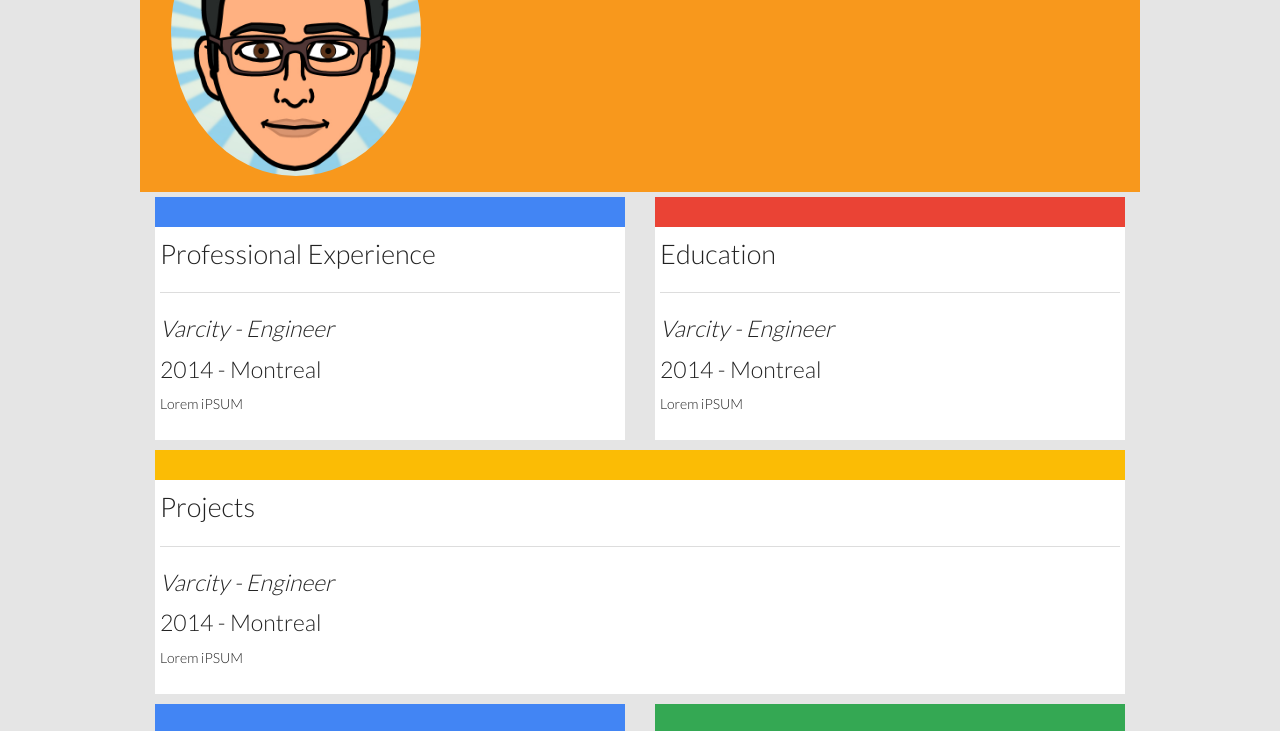
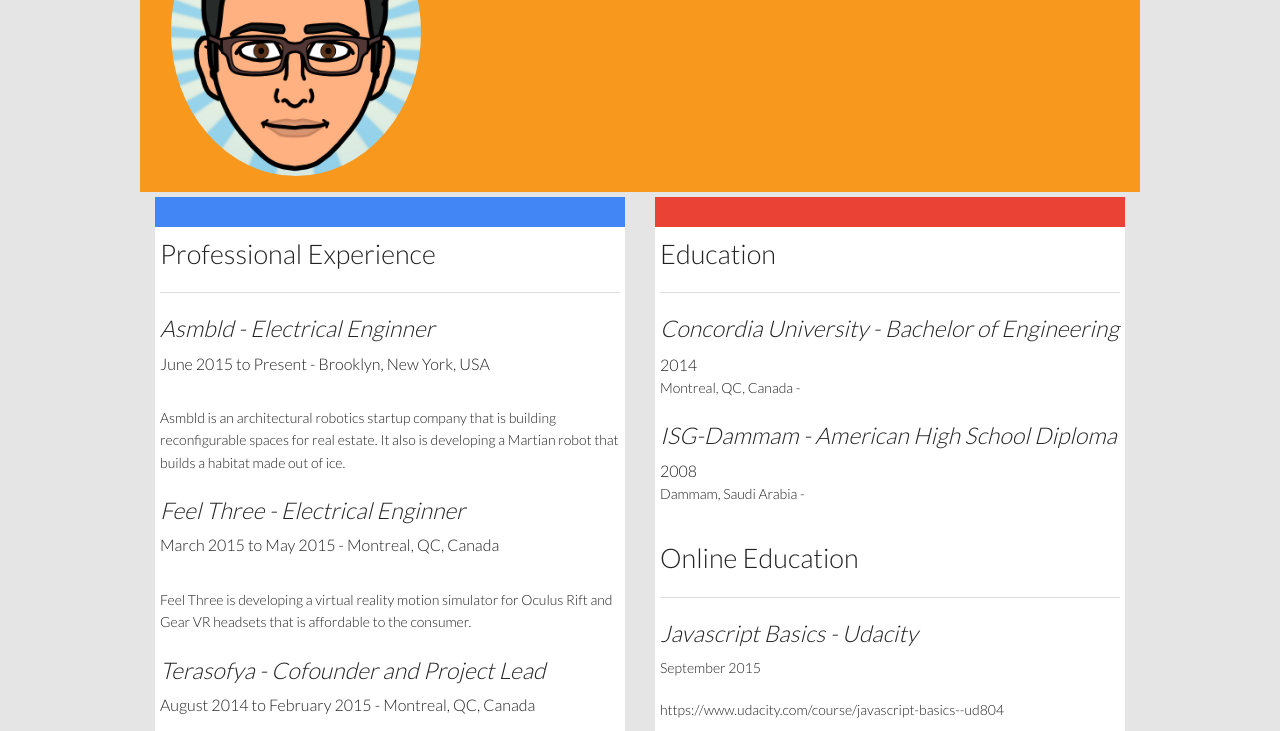
Before and after one commit to YazzyYaz/resume-builder, a plain HTML site: page index.html in a window 1280 px wide. Shown: the part 247-978 px from the top of the page. Drawn offline with nearby package versions, Linux system fonts and the light colour scheme; some packages are replaced by stand-ins of ours.

Commit message:
feat: Add Work and Education for template and javascript files

```diff
--- a/css/app.css
+++ b/css/app.css
@@ -327,3 +327,7 @@ p {
 	background-color: #bcbbbb;
 	margin-top: 10px;
 }
+
+.work-date {
+	font-size: 16px;
+}
--- a/index.html
+++ b/index.html
@@ -4,10 +4,12 @@
 
 <head>
 	<meta charset="utf-8">
+	<meta http-equiv="X-UA-Compatible" content="IE=edge">
 	<meta name="viewport" content="width=device-width, initial-scale=1.0">
 
 	<title>Yaz Khoury Resume</title>
-
+	<!--Font Awesome-->
+	<link rel="stylesheet" href="https://maxcdn.bootstrapcdn.com/font-awesome/4.4.0/css/font-awesome.min.css">
 	<!--Normalize-->
 	<link rel="stylesheet" href="css/normalize.css">
 	<!--Foundation-->
@@ -15,10 +17,12 @@
 	<!--Stylesheet-->
 	<link rel="stylesheet" href="css/app.css">
 	<!--Google Fonts-->
-	<link href='https://fonts.googleapis.com/css?family=Open+Sans|Lato:300,100' rel='stylesheet' type='text/css'>
-	<!--Font Awesome-->
+	<link href="https://fonts.googleapis.com/css?family=Open+Sans|Lato:300,100" rel="stylesheet">
+
 	<!--Modernizr-->
 	<script src="js/modernizr.js"></script>
+
+
 </head>
 
 <body>
@@ -26,10 +30,9 @@
 		<header class="header">
 			<div id="row1" class="row">
 				<div class="small-5 column">
-					<h1 id="yoogle-header"><span class="blue">Y</span><span class="red">o</span><span class="yellow">o</span><span class="blue">g</span><span class="green">l</span><span class="red">e</span><span class="black">+</span></h1>
+					<h1 id="yoogle-header"><span class="red">o</span><span class="yellow">o</span><span class="blue">g</span><span class="green">l</span><span class="red">e</span><span class="black">+</span></h1>
 				</div>
-				<div class="small-7 column">
-					<h2 id="header-name">Yaz Khoury</h2>
+				<div class="small-7 column" id="name-display">
 				</div>
 			</div>
 		</header>
@@ -59,12 +62,9 @@
 			</section>
 		</nav>
 		<div class="row" id="orbit-orange">
-			<div class="small-5 column">
-				<img src="img/yaz_avatar.jpg" class="responsive-img" id="avatar-pic">
+			<div class="small-5 medium-4 large-4 column" id="my-picture">
 			</div>
-			<div class="small-7 column" id="main-tagline">
-				<h2>Web Developer</h2>
-				<h3>Front-End Ninja</h3>
+			<div class="small-7 medium-8 large-8 column" id="main-tagline">
 			</div>
 		</div>
 	</section>
@@ -74,21 +74,21 @@
 			<div class="row">
 				<div class="small-12 medium-6 column">
 					<div class="blue-panel">
-						<div class="panel-body">
+						<div class="panel-body" id="work-panel">
 							<h3>Professional Experience</h3><hr>
-							<h4><i>Varcity		- 	Engineer</i></h4>
-							<h4>2014 - Montreal</h4>
-							<p class="work-description">Lorem iPSUM</p>
+							<!-- <h4><i>Varcity		- 	Engineer</i></h4> -->
+							<!-- <h4>2014 - Montreal</h4> -->
+							<!-- <p class="work-description">Lorem iPSUM</p><hr> -->
 						</div>
 					</div>
 				</div>
 				<div class="small-12 medium-6 column">
 					<div class="red-panel">
-						<div class="panel-body">
+						<div class="panel-body" id="study-panel">
 							<h3>Education</h3><hr>
-							<h4><i>Varcity		- 	Engineer</i></h4>
-							<h4>2014 - Montreal</h4>
-							<p class="work-description">Lorem iPSUM</p>
+						</div>
+						<div class="panel-body" id="online-study-panel">
+							<h3>Online Education</h3><hr>
 						</div>
 					</div>
 				</div>
@@ -135,9 +135,9 @@
 					<div class="red-panel">
 						<div class="panel-body">
 							<!--TO DO: Fix mapDiv-->
-							<!-- <div id="mapDiv"> -->
+							<div id="mapDiv">
 								<h3>Where I've Lived and Worked</h3>
-							<!-- </div> -->
+							</div>
 						</div>
 					</div>
 				</div>
@@ -182,11 +182,11 @@
 	</div>-->
 
 	<!--Javascript-->
+
 	<script src="https://ajax.googleapis.com/ajax/libs/jquery/2.1.4/jquery.min.js"></script>
+	<script src="js/helper.js"></script>
 
-	<!--TO DO: Fix JS files for new template-->
-	<!--<script src="js/helper.js"></script>
-	<script src="js/resumeBuilder.js"></script>-->
+	<script src="js/resumeBuilder.js"></script>
 
 	<script src="js/foundation.min.js"></script>
 	<script>
@@ -194,8 +194,9 @@
 	</script>
 
 	<!--TO DO: Adjust code for new template-->
+
+	<script type="text/javascript" src="http://maps.googleapis.com/maps/api/js?libraries=places"></script>
 	<!--
-	<script type="text/javascript" src="http://maps.googleapis.com/maps/api/js?libraries=places"></script>
 	<script type="text/javascript">
 		if(document.getElementsByClassName('flex-item').length === 0) {
 		  document.getElementById('topContacts').style.display = 'none';
--- a/js/helper.js
+++ b/js/helper.js
@@ -12,9 +12,13 @@ Cameron Pittman
 These are HTML strings. As part of the course, you'll be using JavaScript functions
 replace the %data% placeholder text you see in them.
 */
-var HTMLheaderName = '<h1 id="name">%data%</h1>';
-var HTMLheaderRole = '<span>%data%</span><hr/>';
+var HTMLheaderLogo = '<span class="blue" id="initial">%data%</span>';
+var HTMLheaderName = '<h2 id="header-name">%data%</h2>';
 
+var HTMLheaderRole = '<h2>%data%</h2>';
+var HTMLsubRole = '<h3>%data%</h3>';
+
+// To Fix once Icons are Figured Out
 var HTMLcontactGeneric = '<li class="flex-item"><span class="orange-text">%contact%</span><span class="white-text">%data%</span></li>';
 var HTMLmobile = '<li class="flex-item"><span class="orange-text">mobile</span><span class="white-text">%data%</span></li>';
 var HTMLemail = '<li class="flex-item"><span class="orange-text">email</span><span class="white-text">%data%</span></li>';
@@ -23,18 +27,17 @@ var HTMLgithub = '<li class="flex-item"><span class="orange-text">github</span><
 var HTMLblog = '<li class="flex-item"><span class="orange-text">blog</span><span class="white-text">%data%</span></li>';
 var HTMLlocation = '<li class="flex-item"><span class="orange-text">location</span><span class="white-text">%data%</span></li>';
 
-var HTMLbioPic = '<img src="%data%" class="biopic">';
-var HTMLwelcomeMsg = '<span class="welcome-message">%data%</span>';
+var HTMLbioPic = '<img src="%data%" class="responsive-img" id="avatar-pic">';
 
 var HTMLskillsStart = '<h3 id="skills-h3">Skills at a Glance:</h3><ul id="skills" class="flex-box"></ul>';
 var HTMLskills = '<li class="flex-item"><span class="white-text">%data%</span></li>';
 
-var HTMLworkStart = '<div class="work-entry"></div>';
-var HTMLworkEmployer = '<a href="#">%data%';
-var HTMLworkTitle = ' - %data%</a>';
-var HTMLworkDates = '<div class="date-text">%data%</div>';
-var HTMLworkLocation = '<div class="location-text">%data%</div>';
-var HTMLworkDescription = '<p><br>%data%</p>';
+
+var HTMLworkEmployer = '<h4><i>%data% ';
+var HTMLworkTitle = ' - %data%</i></h4>';
+var HTMLworkDates = '<h4 class="work-date">%data% - ';
+var HTMLworkLocation = '%data%</h4><br>';
+var HTMLworkDescription = '<p class="work-description">%data%</p>';
 
 var HTMLprojectStart = '<div class="project-entry"></div>';
 var HTMLprojectTitle = '<a href="#">%data%</a>';
@@ -43,17 +46,17 @@ var HTMLprojectDescription = '<p><br>%data%</p>';
 var HTMLprojectImage = '<img src="%data%">';
 
 var HTMLschoolStart = '<div class="education-entry"></div>';
-var HTMLschoolName = '<a href="#">%data%';
-var HTMLschoolDegree = ' -- %data%</a>';
+var HTMLschoolName = '<h4><i>%data% ';
+var HTMLschoolDegree = ' - %data%</i></h4>';
 var HTMLschoolDates = '<div class="date-text">%data%</div>';
-var HTMLschoolLocation = '<div class="location-text">%data%</div>';
-var HTMLschoolMajor = '<em><br>Major: %data%</em>';
+var HTMLschoolLocation = '<p class="work-description">%data% - ';
+var HTMLschoolMajor = '</p>';
 
-var HTMLonlineClasses = '<h3>Online Classes</h3>';
-var HTMLonlineTitle = '<a href="#">%data%';
-var HTMLonlineSchool = ' - %data%</a>';
-var HTMLonlineDates = '<div class="date-text">%data%</div>';
-var HTMLonlineURL = '<br><a href="#">%data%</a>';
+
+var HTMLonlineTitle = '<h4><i>%data%';
+var HTMLonlineSchool = ' - %data%</i></h4>';
+var HTMLonlineDates = '<p class="work-description">%data%</p>';
+var HTMLonlineURL = '<p class="work-description">%data%</p>';
 
 var internationalizeButton = '<button>Internationalize</button>';
 var googleMap = '<div id="map"></div>';
--- a/js/resumeBuilder.js
+++ b/js/resumeBuilder.js
@@ -73,8 +73,10 @@ var projects = {
 }
 
 var bio = {
+	"logo": "Y",
 	"name": "Yaz Khoury",
 	"role": "Web Developer",
+	"subrole": "Front-End Ninja",
 	"contact": {
 		"mobile": "917-963-7705",
 		"email": "yaz.khoury@gmail.com",
@@ -82,8 +84,7 @@ var bio = {
 		"twitter": "@Yazanator",
 		"location": "Brooklyn"
 	},
-	"welcomeMessage": "Welcome to My Resume Page!",
-	"picture": "images/fry.jpg",
+	"picture": "img/yaz_avatar.jpg",
 	"skills": [
 		"Version Control",
 		"CSS Preprocessors",
@@ -146,49 +147,79 @@ var education = {
 }
 
 function displayHeader() {
+	var myLogo = HTMLheaderLogo.replace("%data%", bio.logo);
+	$("#yoogle-header").prepend(myLogo);
 	var myName = HTMLheaderName.replace("%data%", bio.name);
-	$("#header").append(myName);
+	$("#name-display").append(myName);
+
 	var myRole = HTMLheaderRole.replace("%data%", bio.role);
-	$("#header").append(myRole);
-	//$("#header").append(HTMLcontactGeneric);
-	var myMobile = HTMLmobile.replace("%data%", bio.contact.mobile);
-	$("#header").append(myMobile);
-	var myEmail = HTMLemail.replace("%data%", bio.contact.email);
-	$("#header").append(myEmail);
-	var myTwitter = HTMLtwitter.replace("%data%", bio.contact.twitter);
-	$("#header").append(myTwitter);
-	var myGithub = HTMLgithub.replace("%data%", bio.contact.github);
-	$("#header").append(myGithub);
-	var myLocation = HTMLlocation.replace("%data%", bio.contact.location);
-	$("#header").append(myLocation);
+	$("#main-tagline").append(myRole);
+	var mySubRole = HTMLsubRole.replace("%data%", bio.subrole);
+	$("#main-tagline").append(mySubRole);
+
 	var myPic = HTMLbioPic.replace("%data%", bio.picture);
-	$("#header").append(myPic);
-	var myMessage = HTMLwelcomeMsg.replace("%data%", bio.welcomeMessage);
-	$("#header").append(myMessage);
-	$("#header").append(HTMLskillsStart);
-	for (skill in bio.skills) {
-		var mySkills = HTMLskills.replace("%data%", bio.skills[skill]);
-		$("#header:last").append(mySkills);
-	}
+	$("#my-picture").append(myPic);
+	// //$("#header").append(HTMLcontactGeneric);
+	// var myMobile = HTMLmobile.replace("%data%", bio.contact.mobile);
+	// $("#header").append(myMobile);
+	// var myEmail = HTMLemail.replace("%data%", bio.contact.email);
+	// $("#header").append(myEmail);
+	// var myTwitter = HTMLtwitter.replace("%data%", bio.contact.twitter);
+	// $("#header").append(myTwitter);
+	// var myGithub = HTMLgithub.replace("%data%", bio.contact.github);
+	// $("#header").append(myGithub);
+	// var myLocation = HTMLlocation.replace("%data%", bio.contact.location);
+	// $("#header").append(myLocation);
+
+	// $("#header").append(HTMLskillsStart);
+	// for (skill in bio.skills) {
+	// 	var mySkills = HTMLskills.replace("%data%", bio.skills[skill]);
+	// 	$("#header:last").append(mySkills);
+	// }
 }
 displayHeader();
 
 function displayWork() {
 	for (job in work.jobs) {
-		$("#workExperience").append(HTMLworkStart);
 		var workEmployer = HTMLworkEmployer.replace("%data%", work.jobs[job].employer);
 		var workTitle = HTMLworkTitle.replace("%data%", work.jobs[job].title);
 		var workEmployerTitle = workEmployer + workTitle;
-		$(".work-entry:last").append(workEmployerTitle);
+		$("#work-panel:last").append(workEmployerTitle);
 		var workDate = HTMLworkDates.replace("%data%", work.jobs[job].dates);
-		$(".work-entry:last").append(workDate);
 		var workLocation = HTMLworkLocation.replace("%data%", work.jobs[job].location);
-		$(".work-entry:last").append(workLocation);
+		var workDateLocation = workDate + workLocation;
+		$("#work-panel:last").append(workDateLocation);
 		var workDescription = HTMLworkDescription.replace("%data%", work.jobs[job].description);
-		$(".work-entry:last").append(workDescription);
+		$("#work-panel:last").append(workDescription);
 	}
 }
 displayWork();
+
+function displayEdu() {
+	for (study in education.schools) {
+		var schoolName = HTMLschoolName.replace("%data%", education.schools[study].name);
+		var schoolDegree = HTMLschoolDegree.replace("%data%", education.schools[study].degree);
+		var schoolNameDegree = schoolName + schoolDegree;
+		$("#study-panel:last").append(schoolNameDegree);
+		var schoolDates = HTMLschoolDates.replace("%data%", education.schools[study].gradYear);
+		var schoolLocation = HTMLschoolLocation.replace("%data%", education.schools[study].city);
+		var schoolDatesLocation = schoolDates + schoolLocation;
+		$("#study-panel:last").append(schoolDatesLocation);
+		var schoolMajor = HTMLschoolMajor.replace("%data%", education.schools[study].major);
+		$("#study-panel:last").append(schoolMajor);
+	}
+	for (study in education.onlineCourses) {
+		var onlineTitle = HTMLonlineTitle.replace("%data%", education.onlineCourses[study].title);
+		var onlineSchool = HTMLonlineSchool.replace("%data%", education.onlineCourses[study].school);
+		var onlineTitleSchool = onlineTitle + onlineSchool;
+		$("#online-study-panel:last").append(onlineTitleSchool);
+		var onlineDates = HTMLonlineDates.replace("%data%", education.onlineCourses[study].dates);
+		$("#online-study-panel:last").append(onlineDates);
+		var onlineURL = HTMLonlineURL.replace("%data%", education.onlineCourses[study].url)
+		$("#online-study-panel:last").append(onlineURL);
+	}
+}
+displayEdu();
 
 $(document).click(function(loc) {
 	var x = loc.pageX;
@@ -210,9 +241,6 @@ function inName(oldName) {
 	return finalName;
 }
 
-// $("#main").append(internationalizeButton);
-// inName("Yaz Khoury");
-
 projects.display = function(){
 	for (project in projects.projects) {
 		$("#projects").append(HTMLprojectStart);
```
